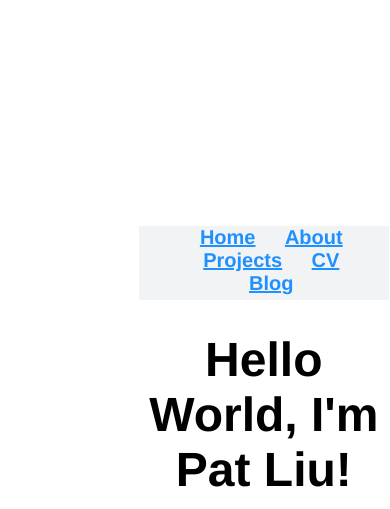
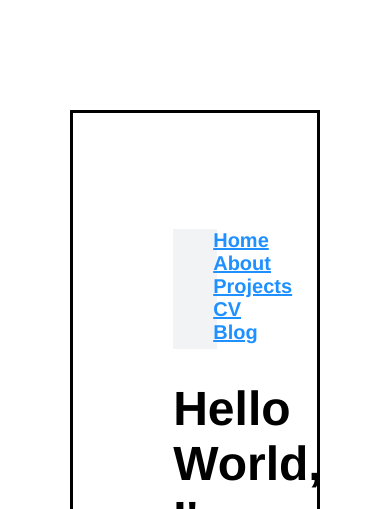
Before and after one commit to pat-liu/WebsiteV1, a Jekyll site: the page built from index.html, in a window 390 px wide. Shown: the top 509 px of the page. Built offline with Jekyll 4.4.1, drawn with Linux system fonts in a browser that asks for light colours; grey boxes are pictures that could not be loaded.

Commit message:
Update main.css

```diff
--- a/css/main.css
+++ b/css/main.css
@@ -127,6 +127,10 @@ ul.posts li {
     margin: 60px auto;
     width: 80%;
     padding: 100px;
+    border: black;
+    border-width: 3px;
+    box-sizing: border-box;
+    border-style: solid;
 }
 }
 @media (min-width: 768px) {
```
